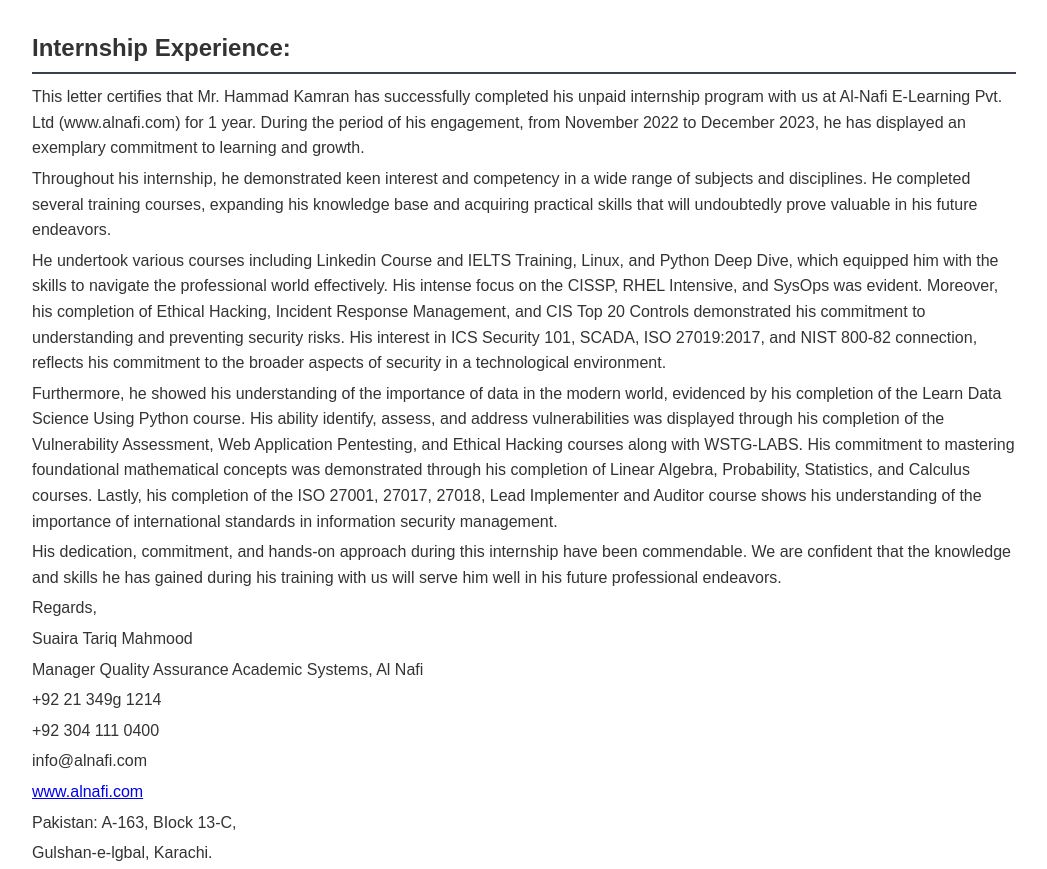
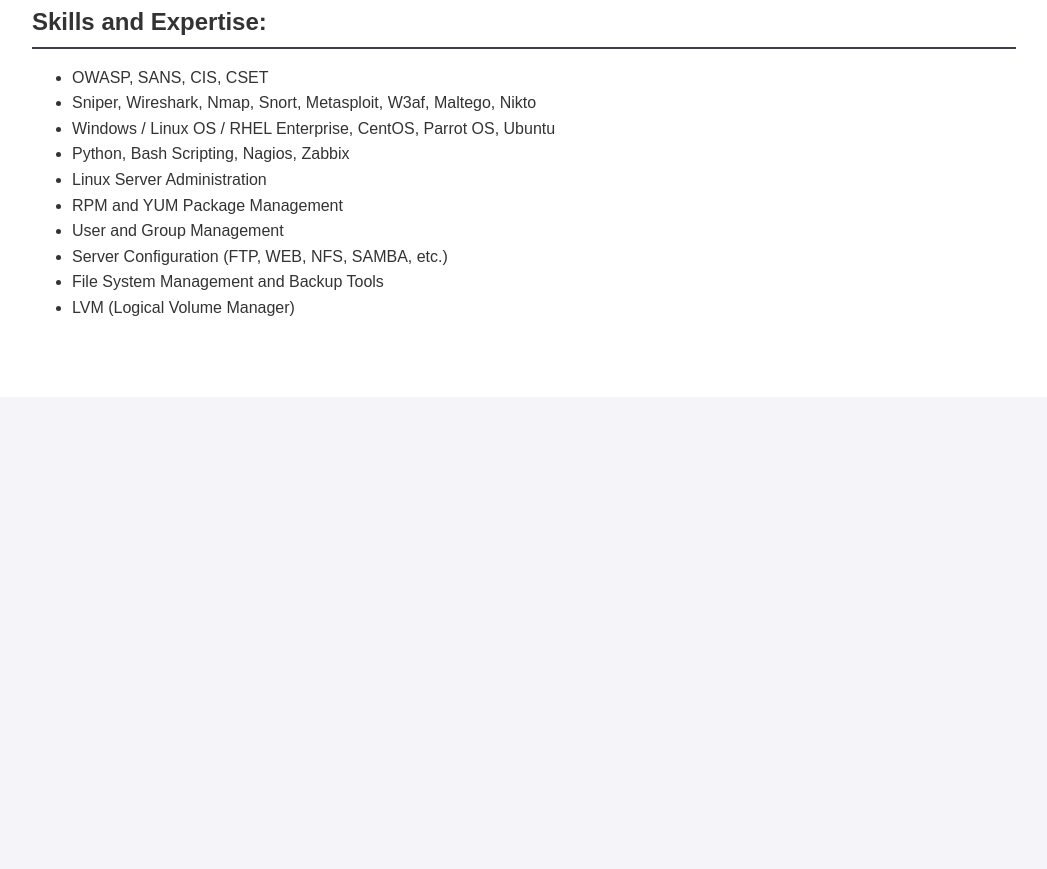
Before and after one commit to hammad-kamran/hammad-kamran.github.io, a plain HTML site: page index.html in a window 1280 px wide. Shown: the part 1938-2807 px from the top of the page, without its empty margins (116-1163 px from the left). After the commit the page ends 2335 px from the top, so only its background shows below. Drawn offline with Linux system fonts and the light colour scheme.

Commit message:
Update index.html

```diff
--- a/index.html
+++ b/index.html
@@ -70,7 +70,7 @@
                 Linux System Administrator<br>
                 hammadkamran777@gmail.com<br>
                 +92 333 3225330<br>
-                <a href="https://www.linkedin.com/in/hammad-kamran-123456789/">Hammad Kamran | LinkedIn</a>
+                <a href="www.linkedin.com/in/hammad-kamran-faruki">Hammad Kamran | LinkedIn</a>
             </p>
         </div>
         <div class="section">
@@ -96,7 +96,6 @@
         <div class="section">
             <h2>Academic Qualification:</h2>
             <ul>
-                <li>Bachelor in Business Administration | University of Lahore</li>
                 <li>Diploma in Cloud Cyber Security | Al Nafi (Completed, Nov 2022 - Dec 2023)</li>
             </ul>
         </div>
@@ -124,33 +123,6 @@
             </div>
         </div>
         <div class="section">
-            <h2>Internship Experience:</h2>
-            <p>
-                This letter certifies that Mr. Hammad Kamran has successfully completed his unpaid internship program with us at Al-Nafi E-Learning Pvt. Ltd (www.alnafi.com) for 1 year. During the period of his engagement, from November 2022 to December 2023, he has displayed an exemplary commitment to learning and growth.
-            </p>
-            <p>
-                Throughout his internship, he demonstrated keen interest and competency in a wide range of subjects and disciplines. He completed several training courses, expanding his knowledge base and acquiring practical skills that will undoubtedly prove valuable in his future endeavors.
-            </p>
-            <p>
-                He undertook various courses including Linkedin Course and IELTS Training, Linux, and Python Deep Dive, which equipped him with the skills to navigate the professional world effectively. His intense focus on the CISSP, RHEL Intensive, and SysOps was evident. Moreover, his completion of Ethical Hacking, Incident Response Management, and CIS Top 20 Controls demonstrated his commitment to understanding and preventing security risks. His interest in ICS Security 101, SCADA, ISO 27019:2017, and NIST 800-82 connection, reflects his commitment to the broader aspects of security in a technological environment.
-            </p>
-            <p>
-                Furthermore, he showed his understanding of the importance of data in the modern world, evidenced by his completion of the Learn Data Science Using Python course. His ability identify, assess, and address vulnerabilities was displayed through his completion of the Vulnerability Assessment, Web Application Pentesting, and Ethical Hacking courses along with WSTG-LABS. His commitment to mastering foundational mathematical concepts was demonstrated through his completion of Linear Algebra, Probability, Statistics, and Calculus courses. Lastly, his completion of the ISO 27001, 27017, 27018, Lead Implementer and Auditor course shows his understanding of the importance of international standards in information security management.
-            </p>
-            <p>
-                His dedication, commitment, and hands-on approach during this internship have been commendable. We are confident that the knowledge and skills he has gained during his training with us will serve him well in his future professional endeavors.
-            </p>
-            <p>Regards,</p>
-            <p>Suaira Tariq Mahmood</p>
-            <p>Manager Quality Assurance Academic Systems, Al Nafi</p>
-            <p>+92 21 349g 1214</p>
-            <p>+92 304 111 0400</p>
-            <p>info@alnafi.com</p>
-            <p><a href="http://www.alnafi.com">www.alnafi.com</a></p>
-            <p>Pakistan: A-163, BIock 13-C,</p>
-            <p>Gulshan-e-lgbal, Karachi.</p>
-        </div>
-        <div class="section">
             <h2>Skills and Expertise:</h2>
             <ul>
                 <li>OWASP, SANS, CIS, CSET</li>
```
